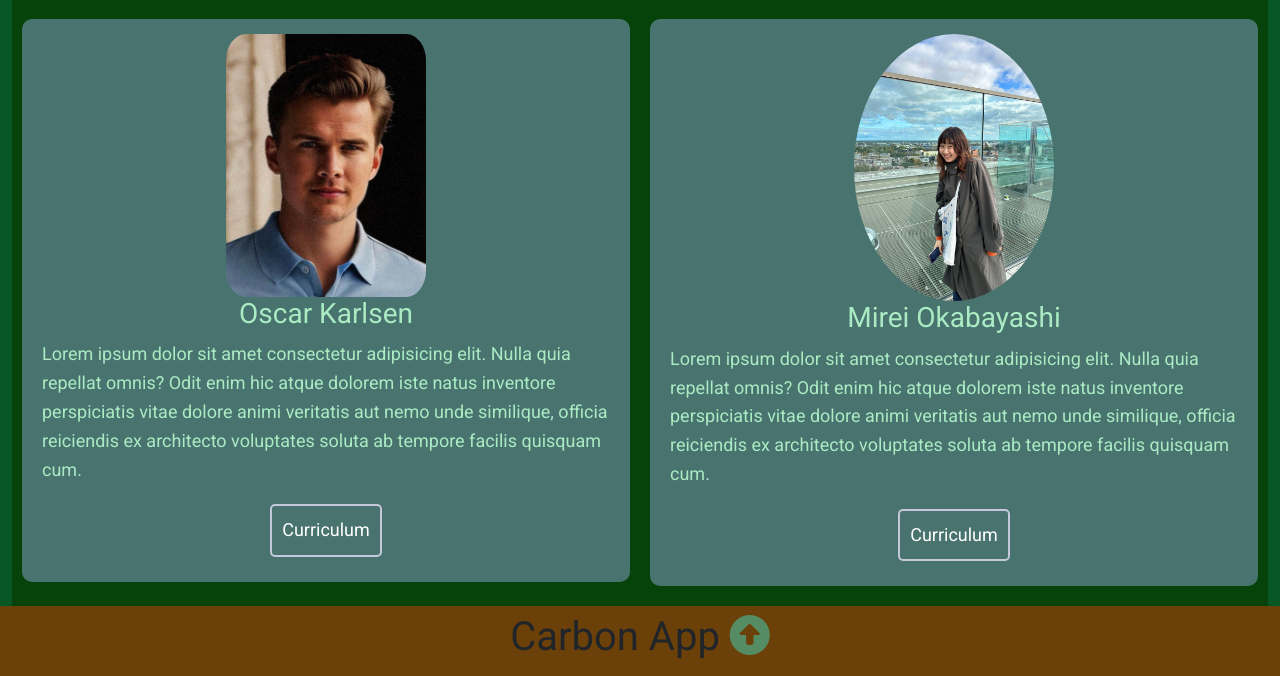
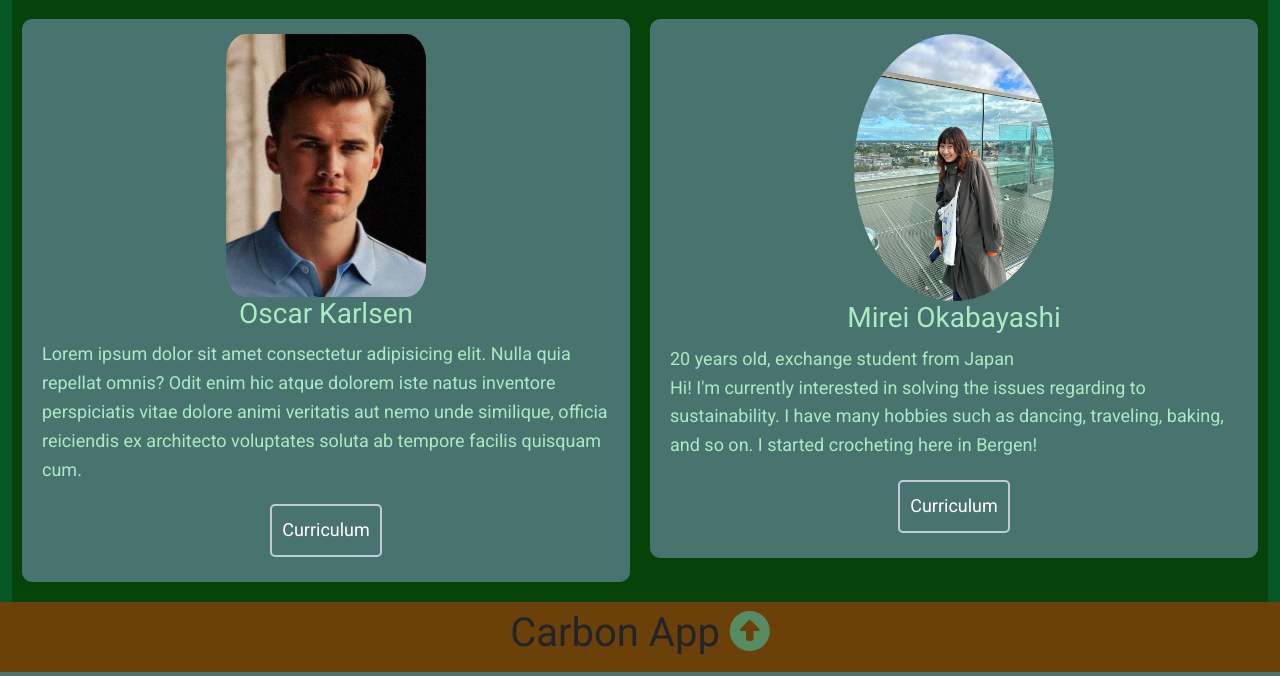
Before and after one commit to eklass3/NHH-FOR19-Group3, a Flask app: page / in a window 1280 px wide. Shown: the part 1834-2510 px from the top of the page. Run offline with Flask 2, Linux system fonts and the light colour scheme; some libraries are stand-ins or nearby versions.

Commit message:
Introduction
I changed Mirei's personal statement by mistake when I updated mine.
I put it back. Sorry Mirei
Nozomi

```diff
--- a/templates/home.html
+++ b/templates/home.html
@@ -106,7 +106,7 @@
       <div class="box2">
         <img src="/static/Mirei.jpg" alt="" style="border-radius: 50%; width:200px;">
         <h3>Mirei Okabayashi</h3>
-        <p>  Lorem ipsum dolor sit amet consectetur adipisicing elit. Nulla quia repellat omnis? Odit enim hic atque dolorem iste natus inventore perspiciatis vitae dolore animi veritatis aut nemo unde similique, officia reiciendis ex architecto voluptates soluta ab tempore facilis quisquam cum.
+        <p> 20 years old, exchange student from Japan <br> Hi! I'm currently interested in solving the issues regarding to sustainability. I have many hobbies such as dancing, traveling, baking, and so on. I started crocheting here in Bergen!
         </p>
         <div class="section_container_buttons_developers">
           <a class="btn_developers" href="#"  target="_blank">Curriculum</a>
```
